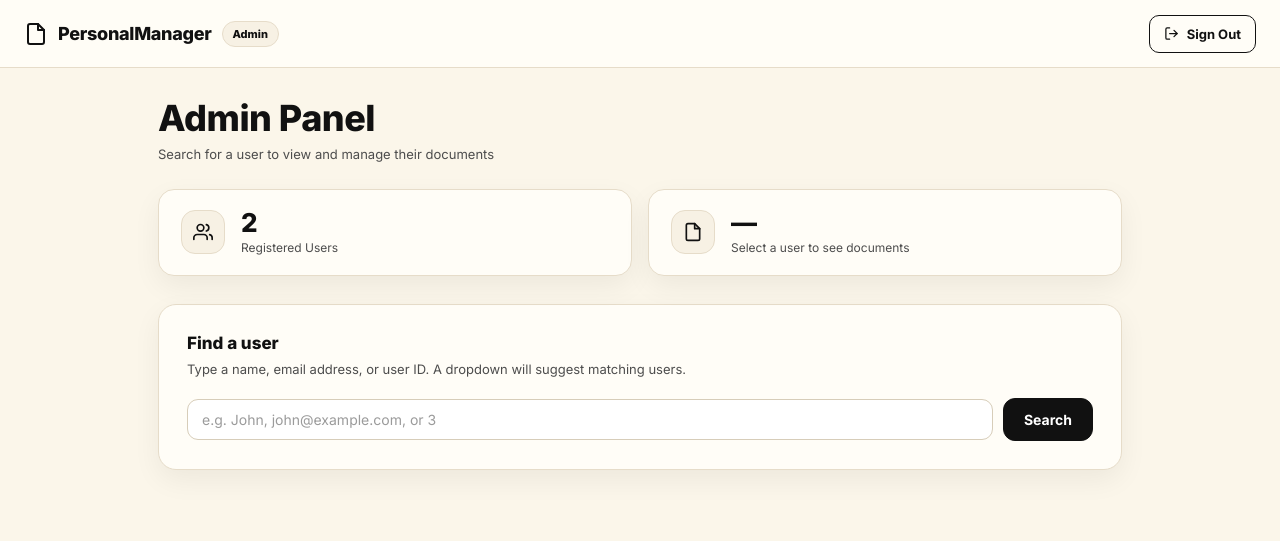
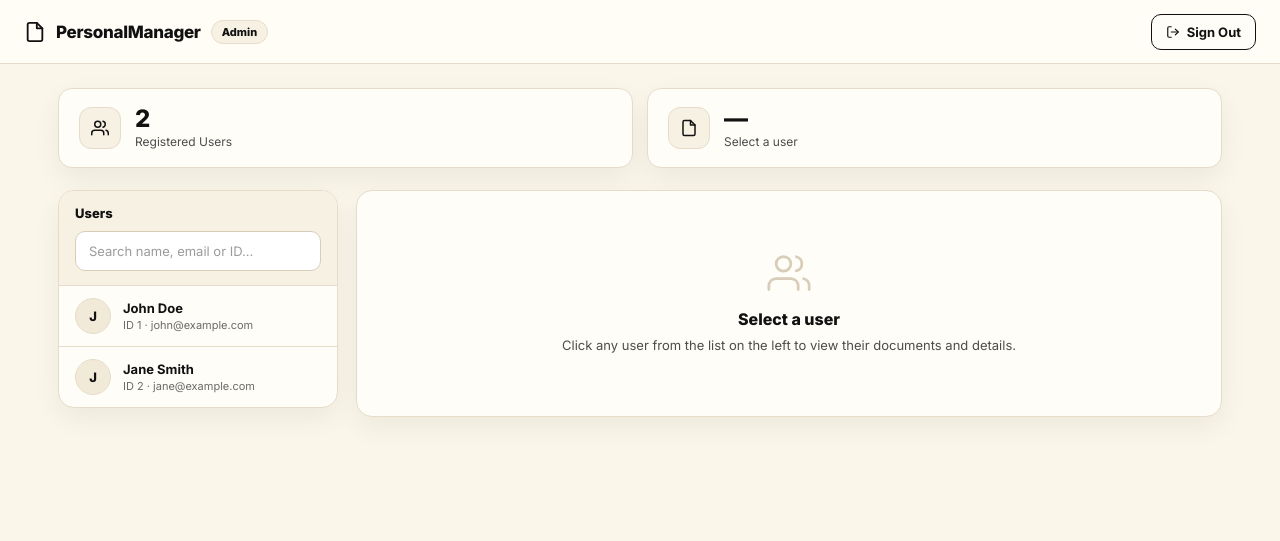
Before and after one commit to RajKale07/personal-manager, a Flask app: page /admin in a window 1280 px wide. Shown: the top 541 px of the page. Run offline with Flask 3, Linux system fonts and the light colour scheme; a user stored in the database is signed in; data comes from the database, SQL or seed files in the repository.

Commit message:
Admin: dictionary-style sidebar with user list, click to view documents on right

```diff
--- a/templates/admin.html
+++ b/templates/admin.html
@@ -23,125 +23,161 @@
     * { box-sizing: border-box; margin: 0; padding: 0; }
     body { font-family: 'Inter', sans-serif; background: var(--bg); color: var(--text); min-height: 100vh; }
     a { color: inherit; text-decoration: none; }
-    button, input, select { font: inherit; }
+    button, input { font: inherit; }
 
     /* Navbar */
     .navbar {
       position: sticky; top: 0; z-index: 100;
       background: rgba(255,253,247,0.95); backdrop-filter: blur(10px);
       border-bottom: 1px solid var(--border);
-      min-height: 68px; padding: 0 24px;
+      height: 64px; padding: 0 24px;
       display: flex; align-items: center; justify-content: space-between; gap: 14px;
     }
     .nav-brand { display: flex; align-items: center; gap: 10px; }
-    .nav-brand svg { width: 24px; height: 24px; flex-shrink: 0; }
-    .nav-brand-name { font-size: 18px; font-weight: 800; letter-spacing: -0.3px; white-space: nowrap; }
-    .admin-tag { padding: 5px 10px; border-radius: 999px; background: var(--surface-2); border: 1px solid var(--border); font-size: 11px; font-weight: 800; }
-    .logout-btn { display: inline-flex; align-items: center; gap: 8px; padding: 10px 14px; border-radius: 10px; border: 1px solid var(--text); background: var(--surface); color: var(--text); font-size: 13px; font-weight: 700; transition: background 0.2s; flex-shrink: 0; }
-    .logout-btn svg { width: 15px; height: 15px; }
+    .nav-brand svg { width: 22px; height: 22px; flex-shrink: 0; }
+    .nav-brand-name { font-size: 17px; font-weight: 800; letter-spacing: -0.3px; white-space: nowrap; }
+    .admin-tag { padding: 4px 10px; border-radius: 999px; background: var(--surface-2); border: 1px solid var(--border); font-size: 11px; font-weight: 800; }
+    .logout-btn { display: inline-flex; align-items: center; gap: 7px; padding: 9px 14px; border-radius: 10px; border: 1px solid var(--text); background: var(--surface); color: var(--text); font-size: 13px; font-weight: 700; transition: background 0.2s; flex-shrink: 0; }
+    .logout-btn svg { width: 14px; height: 14px; }
     .logout-btn:hover { background: var(--surface-2); }
 
-    .main { max-width: 1000px; margin: 0 auto; padding: 28px 18px 48px; }
+    .main { max-width: 1200px; margin: 0 auto; padding: 24px 18px 48px; }
 
-    .page-title { font-size: clamp(26px, 3vw, 36px); font-weight: 800; letter-spacing: -0.5px; margin-bottom: 4px; }
-    .page-sub { font-size: 13px; color: var(--muted); margin-bottom: 24px; line-height: 1.6; }
-
-    .flash {
-      display: flex; align-items: flex-start; gap: 10px;
-      background: #eef7ee; border: 1px solid #c8e6c9;
-      padding: 12px 14px; border-radius: 12px; margin-bottom: 18px;
-      font-size: 13px; line-height: 1.5;
-    }
-    .flash svg { width: 16px; height: 16px; flex-shrink: 0; margin-top: 1px; }
-
-    /* Stats */
-    .stats { display: grid; grid-template-columns: repeat(2, 1fr); gap: 16px; margin-bottom: 28px; }
-    .stat-card { background: var(--surface); border: 1px solid var(--border); border-radius: 16px; padding: 20px 22px; display: flex; align-items: center; gap: 16px; box-shadow: var(--shadow); }
-    .stat-icon { width: 44px; height: 44px; border-radius: 14px; display: flex; align-items: center; justify-content: center; flex-shrink: 0; background: var(--surface-2); border: 1px solid var(--border); }
-    .stat-icon svg { width: 20px; height: 20px; }
-    .stat-val { font-size: 26px; font-weight: 800; line-height: 1; margin-bottom: 4px; }
+    /* Stats row */
+    .stats { display: grid; grid-template-columns: repeat(2, 1fr); gap: 14px; margin-bottom: 22px; }
+    .stat-card { background: var(--surface); border: 1px solid var(--border); border-radius: 14px; padding: 18px 20px; display: flex; align-items: center; gap: 14px; box-shadow: var(--shadow); }
+    .stat-icon { width: 42px; height: 42px; border-radius: 12px; display: flex; align-items: center; justify-content: center; flex-shrink: 0; background: var(--surface-2); border: 1px solid var(--border); }
+    .stat-icon svg { width: 18px; height: 18px; }
+    .stat-val { font-size: 24px; font-weight: 800; line-height: 1; margin-bottom: 3px; }
     .stat-label { font-size: 12px; color: var(--muted); }
 
-    /* Search card */
-    .search-card {
-      background: var(--surface); border: 1px solid var(--border);
-      border-radius: 18px; padding: 28px; box-shadow: var(--shadow); margin-bottom: 24px;
+    .flash { display: flex; align-items: flex-start; gap: 10px; background: #eef7ee; border: 1px solid #c8e6c9; padding: 12px 14px; border-radius: 12px; margin-bottom: 16px; font-size: 13px; line-height: 1.5; }
+    .flash svg { width: 15px; height: 15px; flex-shrink: 0; margin-top: 1px; }
+
+    /* Layout: sidebar + content */
+    .layout {
+      display: grid;
+      grid-template-columns: 280px 1fr;
+      gap: 18px;
+      align-items: start;
     }
-    .search-card-title { font-size: 17px; font-weight: 800; margin-bottom: 6px; }
-    .search-card-sub { font-size: 13px; color: var(--muted); margin-bottom: 18px; line-height: 1.6; }
 
-    .search-row { display: flex; gap: 10px; align-items: center; flex-wrap: wrap; }
-    .search-input {
-      flex: 1; min-width: 200px;
-      padding: 12px 14px; border-radius: 12px; border: 1px solid var(--border-strong);
-      background: #fff; color: var(--text); font-size: 14px; outline: none;
+    /* Sidebar — user dictionary */
+    .sidebar {
+      background: var(--surface);
+      border: 1px solid var(--border);
+      border-radius: 16px;
+      overflow: hidden;
+      box-shadow: var(--shadow);
+      position: sticky;
+      top: 80px;
+    }
+
+    .sidebar-header {
+      padding: 14px 16px;
+      border-bottom: 1px solid var(--border);
+      background: var(--surface-2);
+    }
+
+    .sidebar-title {
+      font-size: 13px; font-weight: 800; margin-bottom: 10px; color: var(--text);
+    }
+
+    .sidebar-search {
+      width: 100%;
+      padding: 9px 12px;
+      border-radius: 10px;
+      border: 1px solid var(--border-strong);
+      background: #fff;
+      font-size: 13px;
+      color: var(--text);
+      outline: none;
       transition: border-color 0.2s, box-shadow 0.2s;
     }
-    .search-input:focus { border-color: var(--text); box-shadow: 0 0 0 3px rgba(17,17,17,0.07); }
-    .search-input::placeholder { color: #9b9b9b; }
+    .sidebar-search:focus { border-color: var(--text); box-shadow: 0 0 0 3px rgba(17,17,17,0.07); }
+    .sidebar-search::placeholder { color: #9b9b9b; }
 
-    .btn-search {
-      padding: 12px 20px; border-radius: 12px; border: 1px solid var(--text);
-      background: var(--text); color: #fff; font-size: 14px; font-weight: 700; cursor: pointer;
-      transition: opacity 0.2s; white-space: nowrap;
+    .user-list { max-height: calc(100vh - 260px); overflow-y: auto; }
+
+    .user-item {
+      display: flex;
+      align-items: center;
+      gap: 12px;
+      padding: 12px 16px;
+      border-bottom: 1px solid var(--border);
+      cursor: pointer;
+      transition: background 0.15s;
     }
-    .btn-search:hover { opacity: 0.85; }
-    .btn-clear {
-      padding: 12px 16px; border-radius: 12px; border: 1px solid var(--border-strong);
-      background: var(--surface); color: var(--muted); font-size: 14px; font-weight: 600; cursor: pointer;
-      transition: background 0.2s; white-space: nowrap;
+    .user-item:last-child { border-bottom: none; }
+    .user-item:hover { background: var(--surface-2); }
+    .user-item.active { background: var(--surface-3); border-left: 3px solid var(--text); padding-left: 13px; }
+
+    .user-avatar {
+      width: 36px; height: 36px; border-radius: 999px;
+      background: var(--surface-3); border: 1px solid var(--border);
+      display: flex; align-items: center; justify-content: center;
+      font-size: 13px; font-weight: 800; flex-shrink: 0; color: var(--text);
     }
-    .btn-clear:hover { background: var(--surface-2); }
+    .user-item.active .user-avatar { background: var(--text); color: #fff; }
 
-    /* Datalist hint */
-    .hint { font-size: 12px; color: var(--muted-2); margin-top: 10px; line-height: 1.6; }
+    .user-item-info { min-width: 0; }
+    .user-item-name { font-size: 13px; font-weight: 700; white-space: nowrap; overflow: hidden; text-overflow: ellipsis; }
+    .user-item-meta { font-size: 11px; color: var(--muted-2); margin-top: 2px; white-space: nowrap; overflow: hidden; text-overflow: ellipsis; }
 
-    /* Search results */
-    .results-label { font-size: 12px; font-weight: 700; text-transform: uppercase; letter-spacing: 0.7px; color: var(--muted-2); margin-bottom: 10px; }
+    .no-users { padding: 24px 16px; text-align: center; font-size: 13px; color: var(--muted); }
 
-    .user-result-list { display: grid; gap: 10px; }
-    .user-result {
-      display: flex; align-items: center; justify-content: space-between; gap: 12px;
-      padding: 14px 18px; background: var(--surface-2); border: 1px solid var(--border);
-      border-radius: 14px; flex-wrap: wrap;
+    /* Right content panel */
+    .content-panel { min-width: 0; }
+
+    .empty-state {
+      background: var(--surface); border: 1px solid var(--border);
+      border-radius: 16px; padding: 60px 24px;
+      text-align: center; box-shadow: var(--shadow);
     }
-    .user-result-info { display: flex; flex-direction: column; gap: 3px; }
-    .user-result-name { font-size: 14px; font-weight: 800; }
-    .user-result-meta { font-size: 12px; color: var(--muted); }
-    .user-result-actions { display: flex; gap: 8px; flex-shrink: 0; }
+    .empty-state svg { width: 44px; height: 44px; color: var(--border-strong); margin: 0 auto 14px; display: block; }
+    .empty-state-title { font-size: 16px; font-weight: 800; margin-bottom: 6px; }
+    .empty-state-sub { font-size: 13px; color: var(--muted); line-height: 1.6; }
 
-    .action-btn {
-      border: 1px solid var(--border-strong); background: var(--surface); color: var(--text);
-      border-radius: 9px; padding: 7px 14px; font-size: 12px; font-weight: 700;
-      cursor: pointer; transition: background 0.2s; white-space: nowrap;
+    /* User detail card */
+    .user-detail-card {
+      background: var(--surface); border: 1px solid var(--border);
+      border-radius: 16px; padding: 20px 22px; margin-bottom: 16px;
+      box-shadow: var(--shadow);
+      display: flex; align-items: center; justify-content: space-between; gap: 16px; flex-wrap: wrap;
     }
-    .action-btn:hover { background: var(--surface-3); }
-    .action-btn.view { border-color: #a8c8e8; color: #1a5a8a; background: #eaf3fb; }
-    .action-btn.view:hover { background: #d6eaf8; }
+    .user-detail-left { display: flex; align-items: center; gap: 14px; }
+    .user-detail-avatar {
+      width: 48px; height: 48px; border-radius: 999px;
+      background: var(--text); color: #fff;
+      display: flex; align-items: center; justify-content: center;
+      font-size: 18px; font-weight: 800; flex-shrink: 0;
+    }
+    .user-detail-name { font-size: 17px; font-weight: 800; margin-bottom: 3px; }
+    .user-detail-meta { font-size: 12px; color: var(--muted); }
 
-    /* Documents section */
+    .btn-edit {
+      padding: 9px 18px; border-radius: 10px; border: 1px solid var(--border-strong);
+      background: var(--surface); color: var(--text); font-size: 13px; font-weight: 700;
+      cursor: pointer; transition: background 0.2s; flex-shrink: 0;
+    }
+    .btn-edit:hover { background: var(--surface-2); }
+
+    /* Documents table card */
     .card { background: var(--surface); border: 1px solid var(--border); border-radius: 16px; overflow: hidden; box-shadow: var(--shadow); }
-    .card-header { display: flex; align-items: center; gap: 10px; padding: 16px 22px; border-bottom: 1px solid var(--border); background: rgba(247,241,228,0.55); }
-    .card-header svg { width: 18px; height: 18px; flex-shrink: 0; }
-    .card-header h2 { font-size: 16px; font-weight: 800; }
-
-    .docs-user-banner {
-      display: flex; align-items: center; justify-content: space-between;
-      padding: 11px 22px; background: #eaf3fb; border-bottom: 1px solid #c0ddf0;
-      font-size: 13px; font-weight: 700; color: #1a5a8a; flex-wrap: wrap; gap: 8px;
-    }
-    .docs-user-banner a { font-size: 12px; font-weight: 600; color: #1a5a8a; text-decoration: underline; text-underline-offset: 2px; }
+    .card-header { display: flex; align-items: center; gap: 10px; padding: 15px 20px; border-bottom: 1px solid var(--border); background: rgba(247,241,228,0.55); }
+    .card-header svg { width: 17px; height: 17px; flex-shrink: 0; }
+    .card-header h2 { font-size: 15px; font-weight: 800; }
 
     .table-wrap { overflow-x: auto; }
     table { width: 100%; border-collapse: collapse; }
-    th { text-align: left; padding: 11px 18px; border-bottom: 1px solid var(--border); background: var(--surface-2); color: var(--muted-2); font-size: 11px; text-transform: uppercase; letter-spacing: 0.7px; white-space: nowrap; }
-    td { padding: 13px 18px; border-bottom: 1px solid var(--border); font-size: 13px; color: var(--text); vertical-align: middle; }
+    th { text-align: left; padding: 10px 16px; border-bottom: 1px solid var(--border); background: var(--surface-2); color: var(--muted-2); font-size: 11px; text-transform: uppercase; letter-spacing: 0.7px; white-space: nowrap; }
+    td { padding: 12px 16px; border-bottom: 1px solid var(--border); font-size: 13px; color: var(--text); vertical-align: middle; }
     tr:last-child td { border-bottom: 0; }
     tr:hover td { background: var(--surface-2); }
 
-    .empty { text-align: center; padding: 36px 20px; color: var(--muted); font-size: 13px; line-height: 1.7; }
+    .empty-docs { text-align: center; padding: 36px 20px; color: var(--muted); font-size: 13px; line-height: 1.7; }
 
-    .badge { display: inline-flex; align-items: center; padding: 4px 10px; border-radius: 999px; font-size: 11px; font-weight: 800; border: 1px solid var(--border); white-space: nowrap; }
+    .badge { display: inline-flex; align-items: center; padding: 3px 10px; border-radius: 999px; font-size: 11px; font-weight: 800; border: 1px solid var(--border); white-space: nowrap; }
     .high   { background: #fde8e6; border-color: #f5c6c2; }
     .medium { background: #fdf3e0; border-color: #f0dba8; }
     .low    { background: #e8f4ec; border-color: #b8dfc2; }
@@ -149,25 +185,29 @@
     /* Edit modal */
     .modal-backdrop { display: none; position: fixed; inset: 0; background: rgba(17,17,17,0.35); z-index: 200; align-items: center; justify-content: center; padding: 20px; }
     .modal-backdrop.open { display: flex; }
-    .modal { background: var(--surface); border: 1px solid var(--border); border-radius: 18px; padding: 28px; width: 100%; max-width: 460px; box-shadow: 0 20px 60px rgba(17,17,17,0.14); }
-    .modal-title { font-size: 18px; font-weight: 800; margin-bottom: 6px; }
+    .modal { background: var(--surface); border: 1px solid var(--border); border-radius: 18px; padding: 28px; width: 100%; max-width: 440px; box-shadow: 0 20px 60px rgba(17,17,17,0.14); }
+    .modal-title { font-size: 17px; font-weight: 800; margin-bottom: 5px; }
     .modal-sub { font-size: 13px; color: var(--muted); margin-bottom: 20px; }
     .field { margin-bottom: 14px; }
     label { display: block; font-size: 11px; font-weight: 800; text-transform: uppercase; letter-spacing: 0.7px; color: var(--muted-2); margin-bottom: 6px; }
-    input[type=text], input[type=email], input[type=password] { width: 100%; padding: 11px 14px; border-radius: 11px; border: 1px solid var(--border-strong); background: #fff; color: var(--text); outline: none; transition: border-color 0.2s, box-shadow 0.2s; }
+    input[type=text], input[type=email], input[type=password] { width: 100%; padding: 11px 13px; border-radius: 10px; border: 1px solid var(--border-strong); background: #fff; color: var(--text); outline: none; transition: border-color 0.2s, box-shadow 0.2s; font-size: 13px; }
     input:focus { border-color: var(--text); box-shadow: 0 0 0 3px rgba(17,17,17,0.07); }
     input::placeholder { color: #9b9b9b; }
     .modal-footer { display: flex; gap: 10px; margin-top: 20px; }
-    .btn-save { flex: 1; padding: 12px; border-radius: 11px; border: 1px solid var(--text); background: var(--text); color: #fff; font-size: 14px; font-weight: 700; cursor: pointer; transition: opacity 0.2s; }
+    .btn-save { flex: 1; padding: 11px; border-radius: 10px; border: 1px solid var(--text); background: var(--text); color: #fff; font-size: 13px; font-weight: 700; cursor: pointer; transition: opacity 0.2s; }
     .btn-save:hover { opacity: 0.88; }
-    .btn-cancel { flex: 1; padding: 12px; border-radius: 11px; border: 1px solid var(--border-strong); background: var(--surface); color: var(--muted); font-size: 14px; font-weight: 700; cursor: pointer; transition: background 0.2s; }
+    .btn-cancel { flex: 1; padding: 11px; border-radius: 10px; border: 1px solid var(--border-strong); background: var(--surface); color: var(--muted); font-size: 13px; font-weight: 700; cursor: pointer; transition: background 0.2s; }
     .btn-cancel:hover { background: var(--surface-2); }
 
-    @media (max-width: 720px) {
-      .navbar { padding: 12px 14px; flex-direction: column; align-items: flex-start; height: auto; }
-      .main { padding: 16px 12px 28px; }
+    @media (max-width: 860px) {
+      .layout { grid-template-columns: 1fr; }
+      .sidebar { position: static; }
+      .user-list { max-height: 260px; }
+    }
+    @media (max-width: 600px) {
+      .navbar { padding: 10px 14px; }
+      .main { padding: 14px 12px 32px; }
       .stats { grid-template-columns: 1fr; }
-      th, td { padding-left: 12px; padding-right: 12px; }
     }
   </style>
 </head>
@@ -192,8 +232,6 @@
   </nav>
 
   <div class="main">
-    <div class="page-title">Admin Panel</div>
-    <div class="page-sub">Search for a user to view and manage their documents</div>
 
     {% with messages = get_flashed_messages() %}
       {% if messages %}
@@ -206,7 +244,6 @@
       {% endif %}
     {% endwith %}
 
-    <!-- Stats -->
     <div class="stats">
       <div class="stat-card">
         <div class="stat-icon">
@@ -228,71 +265,64 @@
         </div>
         <div>
           <div class="stat-val">{{ documents|length if selected_user else '—' }}</div>
-          <div class="stat-label">{{ 'Documents for ' + selected_user[1] if selected_user else 'Select a user to see documents' }}</div>
+          <div class="stat-label">{{ 'Documents — ' + selected_user[1] if selected_user else 'Select a user' }}</div>
         </div>
       </div>
     </div>
 
-    <!-- Search Card -->
-    <div class="search-card">
-      <div class="search-card-title">Find a user</div>
-      <div class="search-card-sub">Type a name, email address, or user ID. A dropdown will suggest matching users.</div>
+    <div class="layout">
 
-      <form class="search-row" method="GET" action="/admin">
+      <!-- Left sidebar: user dictionary -->
+      <div class="sidebar">
+        <div class="sidebar-header">
+          <div class="sidebar-title">Users</div>
           <input
-          class="search-input"
+            class="sidebar-search"
             type="text"
-          name="search"
-          placeholder="e.g. John, john@example.com, or 3"
+            id="sidebarSearch"
+            placeholder="Search name, email or ID..."
+            oninput="filterUsers(this.value)"
             value="{{ search }}"
-          list="user-suggestions"
-          autocomplete="off"
           >
-        <datalist id="user-suggestions">
+        </div>
+        <div class="user-list" id="userList">
           {% for u in users %}
-          <option value="{{ u[1] }}">ID {{ u[0] }} — {{ u[2] }}</option>
-          {% endfor %}
-        </datalist>
-        <button class="btn-search" type="submit">Search</button>
-        {% if search or view_user_id %}
-        <a href="/admin"><button class="btn-clear" type="button">Clear</button></a>
-        {% endif %}
-      </form>
-
-      {% if search and not filtered_users %}
-        <p style="margin-top:14px; font-size:13px; color:var(--muted);">No users found for "<strong>{{ search }}</strong>".</p>
-      {% endif %}
-
-      {% if filtered_users %}
-      <div style="margin-top: 18px;">
-        <div class="results-label">{{ filtered_users|length }} user{{ 's' if filtered_users|length != 1 }} found</div>
-        <div class="user-result-list">
-          {% for u in filtered_users %}
-          <div class="user-result">
-            <div class="user-result-info">
-              <div class="user-result-name">{{ u[1] }}</div>
-              <div class="user-result-meta">ID: {{ u[0] }} &nbsp;·&nbsp; {{ u[2] }} &nbsp;·&nbsp; Joined: {{ u[3] }}</div>
-            </div>
-            <div class="user-result-actions">
-              <a href="/admin?user_id={{ u[0] }}&search={{ search }}">
-                <button class="action-btn view {% if view_user_id == u[0]|string %}active{% endif %}">View Documents</button>
-              </a>
-              <button class="action-btn" onclick="openEditUser({{ u[0] }}, '{{ u[1] }}', '{{ u[2] }}')">Edit</button>
+          <div
+            class="user-item {% if view_user_id == u[0]|string %}active{% endif %}"
+            data-name="{{ u[1]|lower }}"
+            data-email="{{ u[2]|lower }}"
+            data-id="{{ u[0] }}"
+            onclick="selectUser({{ u[0] }}, '{{ u[1] }}', '{{ u[2] }}', '{{ u[3] }}')"
+          >
+            <div class="user-avatar">{{ u[1][0]|upper }}</div>
+            <div class="user-item-info">
+              <div class="user-item-name">{{ u[1] }}</div>
+              <div class="user-item-meta">ID {{ u[0] }} · {{ u[2] }}</div>
             </div>
           </div>
           {% endfor %}
         </div>
-      </div>
-      {% endif %}
+        <div class="no-users" id="noUsers" style="display:none;">No users match your search.</div>
       </div>
 
-    <!-- Documents — only shown after View Documents is clicked -->
+      <!-- Right content panel -->
+      <div class="content-panel" id="contentPanel">
+
         {% if selected_user %}
+        <!-- User detail -->
+        <div class="user-detail-card">
+          <div class="user-detail-left">
+            <div class="user-detail-avatar">{{ selected_user[1][0]|upper }}</div>
+            <div>
+              <div class="user-detail-name">{{ selected_user[1] }}</div>
+              <div class="user-detail-meta">ID: {{ selected_user[0] }} &nbsp;·&nbsp; {{ selected_user[2] }} &nbsp;·&nbsp; Joined: {{ selected_user[3] }}</div>
+            </div>
+          </div>
+          <button class="btn-edit" onclick="openEditUser({{ selected_user[0] }}, '{{ selected_user[1] }}', '{{ selected_user[2] }}')">Edit User</button>
+        </div>
+
+        <!-- Documents -->
         <div class="card">
-      <div class="docs-user-banner">
-        <span>Documents for: <strong>{{ selected_user[1] }}</strong> &nbsp;·&nbsp; {{ selected_user[2] }}</span>
-        <a href="/admin?search={{ search }}">← Back to search results</a>
-      </div>
           <div class="card-header">
             <svg viewBox="0 0 24 24" fill="none" stroke="currentColor" stroke-width="2" stroke-linecap="round" stroke-linejoin="round">
               <path d="M14 2H6a2 2 0 0 0-2 2v16a2 2 0 0 0 2 2h12a2 2 0 0 0 2-2V8z"></path>
@@ -300,7 +330,7 @@
               <line x1="16" y1="13" x2="8" y2="13"></line>
               <line x1="16" y1="17" x2="8" y2="17"></line>
             </svg>
-        <h2>{{ selected_user[1] }}'s Documents</h2>
+            <h2>Documents</h2>
           </div>
           {% if documents %}
           <div class="table-wrap">
@@ -322,10 +352,24 @@
             </table>
           </div>
           {% else %}
-      <div class="empty">This user has no documents saved yet.</div>
+          <div class="empty-docs">This user has no documents saved yet.</div>
           {% endif %}
         </div>
+
+        {% else %}
+        <!-- Empty state -->
+        <div class="empty-state">
+          <svg viewBox="0 0 24 24" fill="none" stroke="currentColor" stroke-width="1.5" stroke-linecap="round" stroke-linejoin="round">
+            <path d="M17 21v-2a4 4 0 0 0-4-4H5a4 4 0 0 0-4 4v2"></path><circle cx="9" cy="7" r="4"></circle>
+            <path d="M23 21v-2a4 4 0 0 0-3-3.87"></path><path d="M16 3.13a4 4 0 0 1 0 7.75"></path>
+          </svg>
+          <div class="empty-state-title">Select a user</div>
+          <div class="empty-state-sub">Click any user from the list on the left to view their documents and details.</div>
+        </div>
         {% endif %}
+
+      </div>
+    </div>
   </div>
 
   <!-- Edit User Modal -->
@@ -355,6 +399,26 @@
   </div>
 
   <script>
+    function selectUser(id, name, email, joined) {
+      window.location.href = '/admin?user_id=' + id;
+    }
+
+    function filterUsers(query) {
+      const q = query.toLowerCase();
+      const items = document.querySelectorAll('.user-item');
+      let visible = 0;
+      items.forEach(function(item) {
+        const match = item.dataset.name.includes(q) || item.dataset.email.includes(q) || item.dataset.id.includes(q);
+        item.style.display = match ? '' : 'none';
+        if (match) visible++;
+      });
+      document.getElementById('noUsers').style.display = visible === 0 ? 'block' : 'none';
+    }
+
+    // Run filter on load if search value is pre-filled
+    const initialSearch = document.getElementById('sidebarSearch').value;
+    if (initialSearch) filterUsers(initialSearch);
+
     function openEditUser(id, name, email) {
       document.getElementById('editUserForm').action = '/admin/user/' + id + '/edit';
       document.getElementById('eu_name').value = name;
```
Lines whose indentation alone changed are shown as unchanged.
